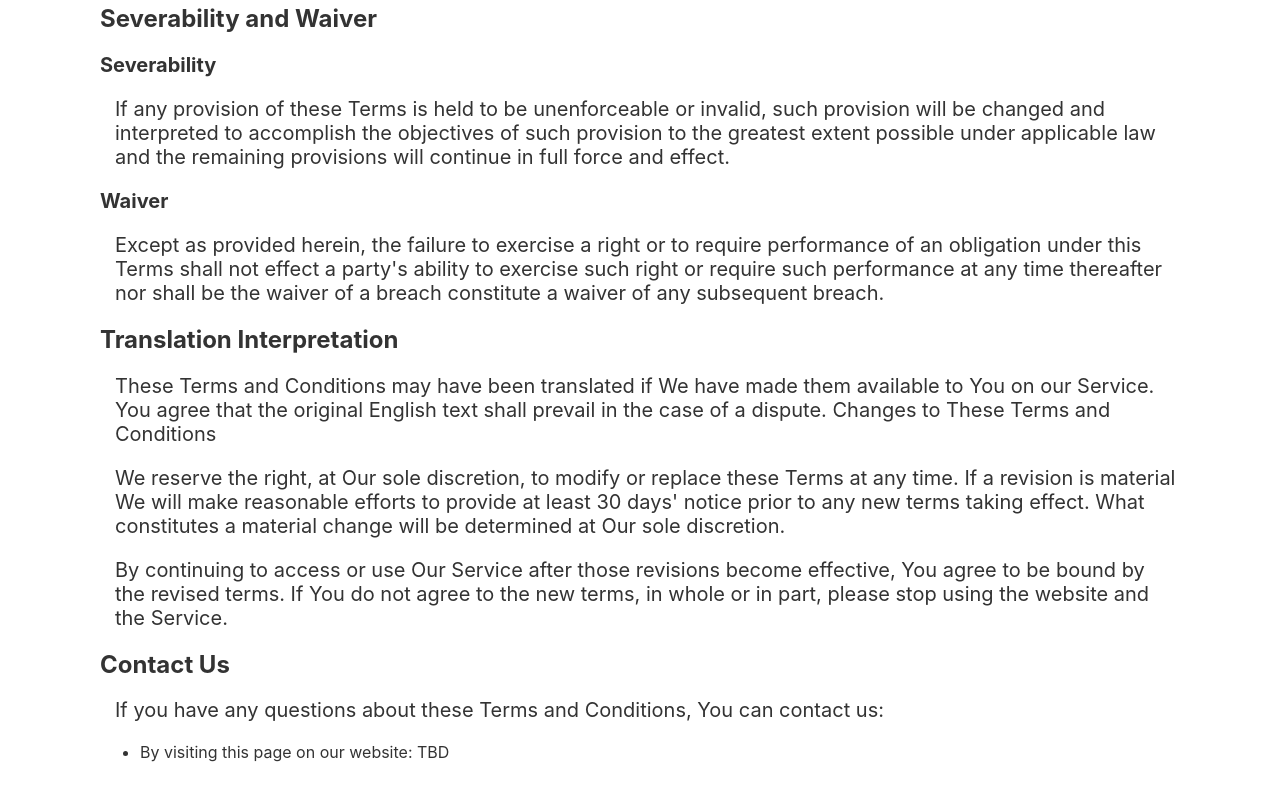
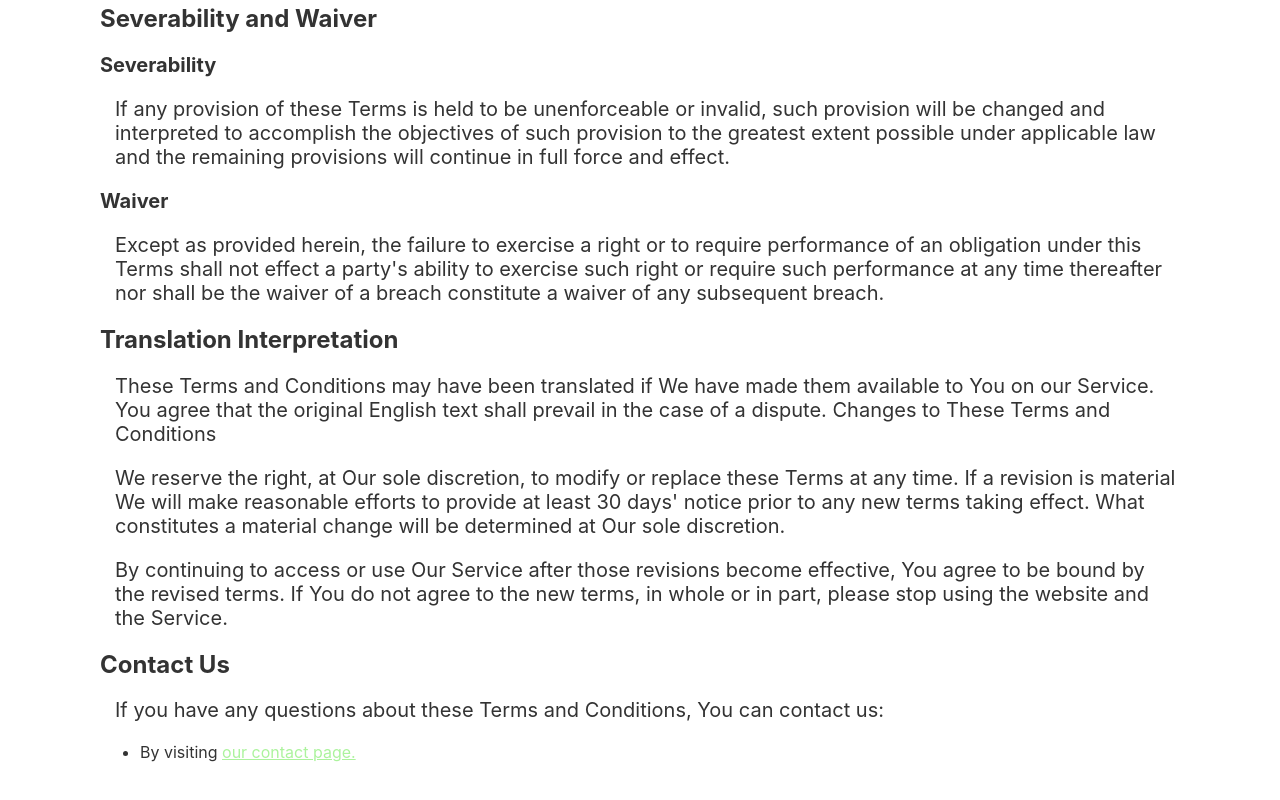
Before and after one commit to software-assignments-spring2021/project-setup-team-hatsukaichi-dynamic, a React (Create React App) app in the folder front-end/: page /terms-of-service in a window 1280 px wide. Shown: the part 3549-4349 px from the top of the page. Built offline with nearby package versions, Linux system fonts and the light colour scheme.

Commit message:
Now scrolls to top of screen upon clicking link

```diff
--- a/front-end/src/App.js
+++ b/front-end/src/App.js
@@ -4,11 +4,13 @@ import {BrowserRouter as Router, Switch, Route} from 'react-router-dom'
 import Home from './Home.js'
 import TermsOfService from './TermsOfService';
 import MeetTheTeam from './MeetTheTeam';
+import ScrollToTop from './ScrollToTop';
 
 function App() {
     return (
 	<div className="App">
 	    <Router>
+		<ScrollToTop />
 		<Switch>
 		    <Route path="/terms-of-service">
 			<TermsOfService />
--- /dev/null
+++ b/front-end/src/ScrollToTop.js
@@ -0,0 +1,10 @@
+import { useEffect } from "react";
+import { useLocation } from "react-router-dom";
+
+function ScrollToTop() {
+    const { pathname } = useLocation()
+    useEffect(() => {window.scrollTo(0, 0)}, [pathname])
+    return null
+}
+
+export default ScrollToTop
--- a/front-end/src/TermsOfService.js
+++ b/front-end/src/TermsOfService.js
@@ -2,6 +2,7 @@ import React from 'react'
 import Footer from './Footer'
 import Hamburger from './Hamburger'
 import './TermsOfService.css'
+import { Link } from 'react-router-dom'
 
 function TermsOfService() {
     return(
@@ -91,7 +92,7 @@ function TermsOfService() {
 		<h2 id="contact-us">Contact Us</h2>
 		<p>If you have any questions about these Terms and Conditions, You can contact us:</p>
 		<ul>
-		    <li>By visiting this page on our website: TBD</li>
+		    <li>By visiting <Link to="/meet-the-team">our contact page.</Link></li>
 		</ul>
 
 		<p><br></br></p>
```
Also changed, not shown: front-end/src/Footer.js (line endings or trailing spaces). Lines whose indentation alone changed are shown as unchanged.
